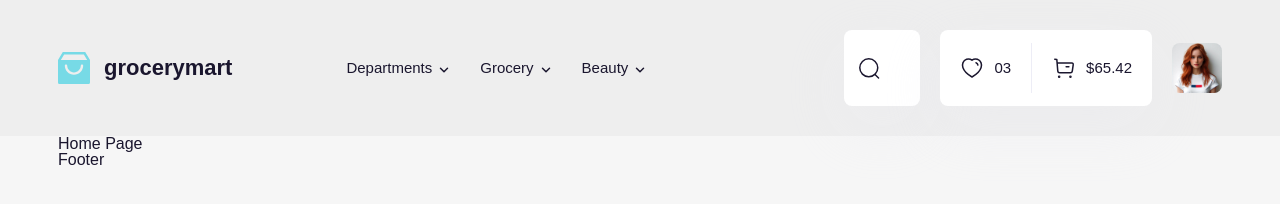
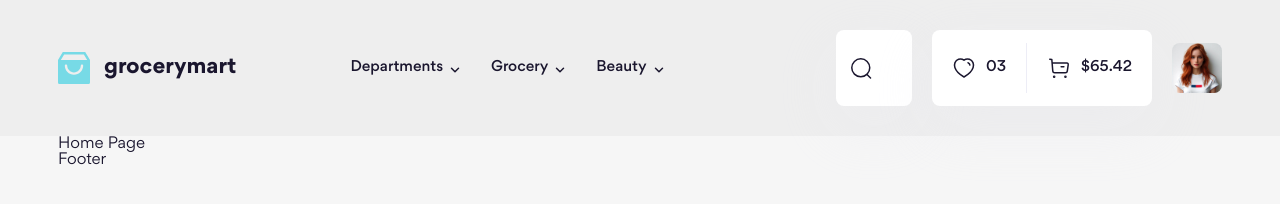
Before and after one commit to 777hanh777hanh/project-08, a website: page index.html in a window 1280 px wide. Drawn offline with nearby package versions, Linux system fonts and the light colour scheme; the site is published under a folder, as on GitHub Pages, so addresses that start at the root find nothing.

Commit message:
fix: fix path of fonts

```diff
--- a/assets/fonts/stylesheet.css
+++ b/assets/fonts/stylesheet.css
@@ -1,7 +1,6 @@
 @font-face {
     font-family: 'Gordita';
-    src: url('/assets/fonts/Gordita-BoldItalic.woff2') format('woff2'),
-        url('/assets/fonts/Gordita-BoldItalic.woff') format('woff');
+    src: url('./Gordita-BoldItalic.woff2') format('woff2'), url('./Gordita-BoldItalic.woff') format('woff');
     font-weight: bold;
     font-style: italic;
     font-display: swap;
@@ -9,8 +8,7 @@
 
 @font-face {
     font-family: 'Gordita';
-    src: url('/assets/fonts/Gordita-BlackItalic.woff2') format('woff2'),
-        url('/assets/fonts/Gordita-BlackItalic.woff') format('woff');
+    src: url('./Gordita-BlackItalic.woff2') format('woff2'), url('./Gordita-BlackItalic.woff') format('woff');
     font-weight: 900;
     font-style: italic;
     font-display: swap;
@@ -18,8 +16,7 @@
 
 @font-face {
     font-family: 'Gordita';
-    src: url('/assets/fonts/Gordita-Bold.woff2') format('woff2'),
-        url('/assets/fonts/Gordita-Bold.woff') format('woff');
+    src: url('./Gordita-Bold.woff2') format('woff2'), url('./Gordita-Bold.woff') format('woff');
     font-weight: bold;
     font-style: normal;
     font-display: swap;
@@ -27,8 +24,7 @@
 
 @font-face {
     font-family: 'Gordita';
-    src: url('/assets/fonts/Gordita-Light.woff2') format('woff2'),
-        url('/assets/fonts/Gordita-Light.woff') format('woff');
+    src: url('./Gordita-Light.woff2') format('woff2'), url('./Gordita-Light.woff') format('woff');
     font-weight: 300;
     font-style: normal;
     font-display: swap;
@@ -36,8 +32,8 @@
 
 @font-face {
     font-family: 'Gordita';
-    src: url('/assets/fonts/Gordita-MediumItalic.woff2') format('woff2'),
-        url('/assets/fonts/Gordita-MediumItalic.woff') format('woff');
+    src: url('./Gordita-MediumItalic.woff2') format('woff2'),
+        url('./Gordita-MediumItalic.woff') format('woff');
     font-weight: 500;
     font-style: italic;
     font-display: swap;
@@ -45,8 +41,7 @@
 
 @font-face {
     font-family: 'Gordita';
-    src: url('/assets/fonts/Gordita-Black.woff2') format('woff2'),
-        url('/assets/fonts/Gordita-Black.woff') format('woff');
+    src: url('./Gordita-Black.woff2') format('woff2'), url('./Gordita-Black.woff') format('woff');
     font-weight: 900;
     font-style: normal;
     font-display: swap;
@@ -54,8 +49,7 @@
 
 @font-face {
     font-family: 'Gordita';
-    src: url('/assets/fonts/Gordita-LightItalic.woff2') format('woff2'),
-        url('/assets/fonts/Gordita-LightItalic.woff') format('woff');
+    src: url('./Gordita-LightItalic.woff2') format('woff2'), url('./Gordita-LightItalic.woff') format('woff');
     font-weight: 300;
     font-style: italic;
     font-display: swap;
@@ -63,8 +57,7 @@
 
 @font-face {
     font-family: 'Gordita';
-    src: url('/assets/fonts/Gordita-Italic.woff2') format('woff2'),
-        url('/assets/fonts/Gordita-Italic.woff') format('woff');
+    src: url('./Gordita-Italic.woff2') format('woff2'), url('./Gordita-Italic.woff') format('woff');
     font-weight: normal;
     font-style: italic;
     font-display: swap;
@@ -72,8 +65,7 @@
 
 @font-face {
     font-family: 'Gordita';
-    src: url('/assets/fonts/Gordita-Medium.woff2') format('woff2'),
-        url('/assets/fonts/Gordita-Medium.woff') format('woff');
+    src: url('./Gordita-Medium.woff2') format('woff2'), url('./Gordita-Medium.woff') format('woff');
     font-weight: 500;
     font-style: normal;
     font-display: swap;
@@ -81,8 +73,7 @@
 
 @font-face {
     font-family: 'Gordita';
-    src: url('/assets/fonts/Gordita-Regular.woff2') format('woff2'),
-        url('/assets/fonts/Gordita-Regular.woff') format('woff');
+    src: url('./Gordita-Regular.woff2') format('woff2'), url('./Gordita-Regular.woff') format('woff');
     font-weight: normal;
     font-style: normal;
     font-display: swap;
```
